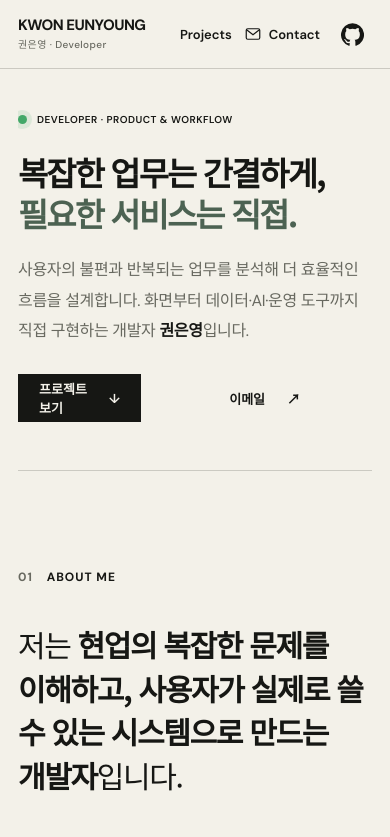
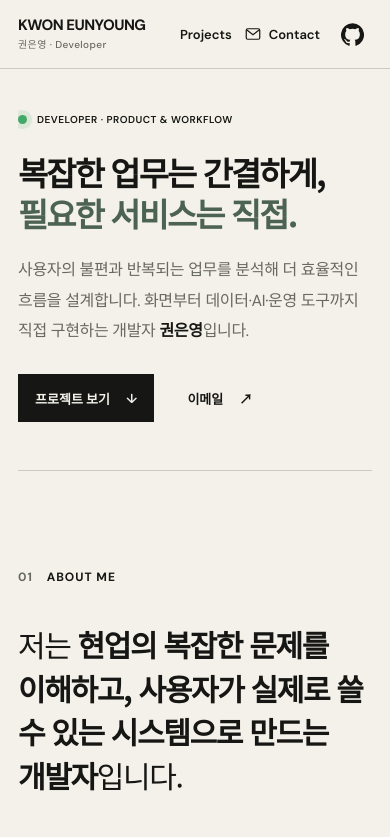
Before and after one commit to kwoney/kwoney-portfolio, a Next.js app: page / in a window 390 px wide. Shown: the top 837 px of the page. Built offline with nearby package versions, Linux system fonts and the light colour scheme.

Commit message:
Keep mobile hero actions on a single line

```diff
--- a/app/globals.css
+++ b/app/globals.css
@@ -288,6 +288,8 @@ section[id] { scroll-margin-top:80px; }
   .desktop-break { display:none; }
   .hero-kicker { font-size:10px; letter-spacing:.05em; }
   .hero-actions { flex-direction:row; }
+  .hero-actions .button { width:auto; white-space:nowrap; padding:0 16px; gap:16px; }
+  .hero-actions .button.primary { flex:0 0 auto; }
   .wordmark strong { font-size:15px; }
   .wordmark span { font-size:10px; }
   .about-lead { font-size:30px; }
```
